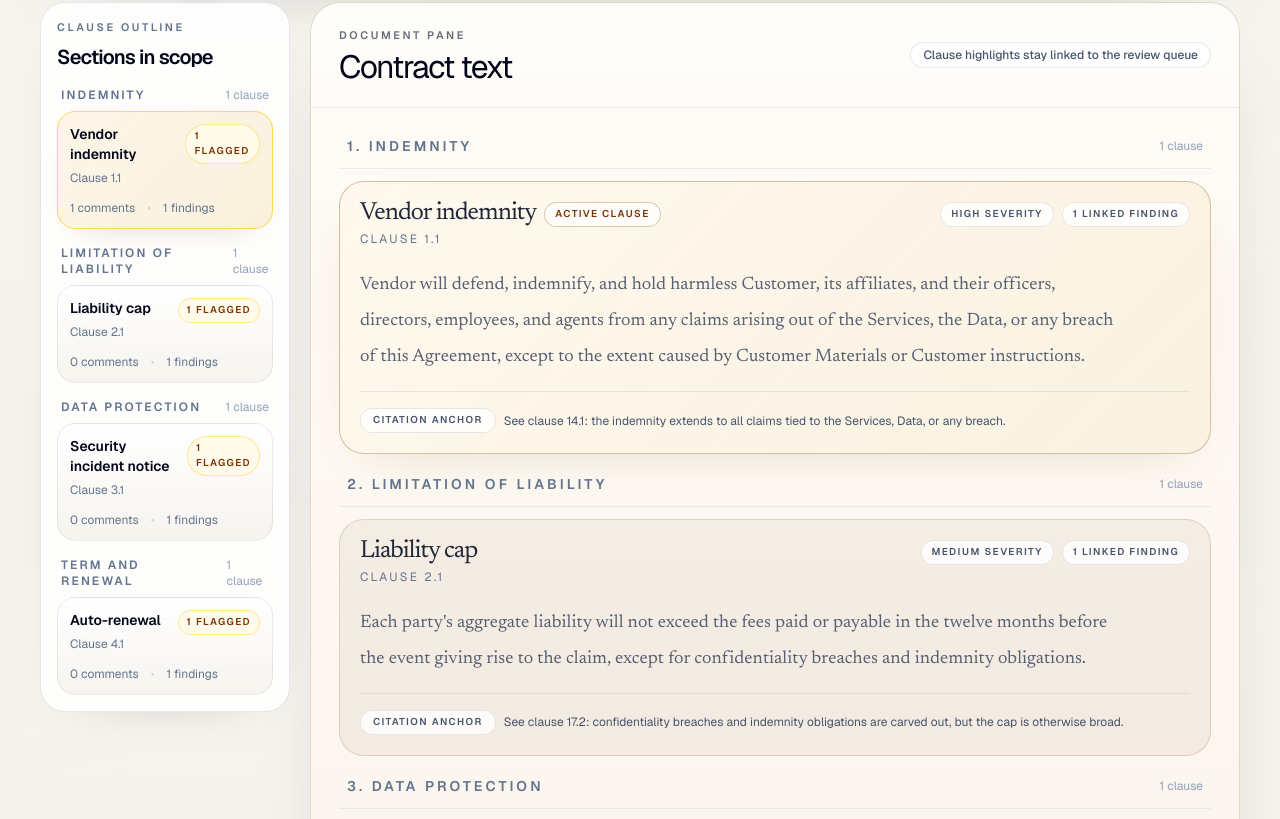
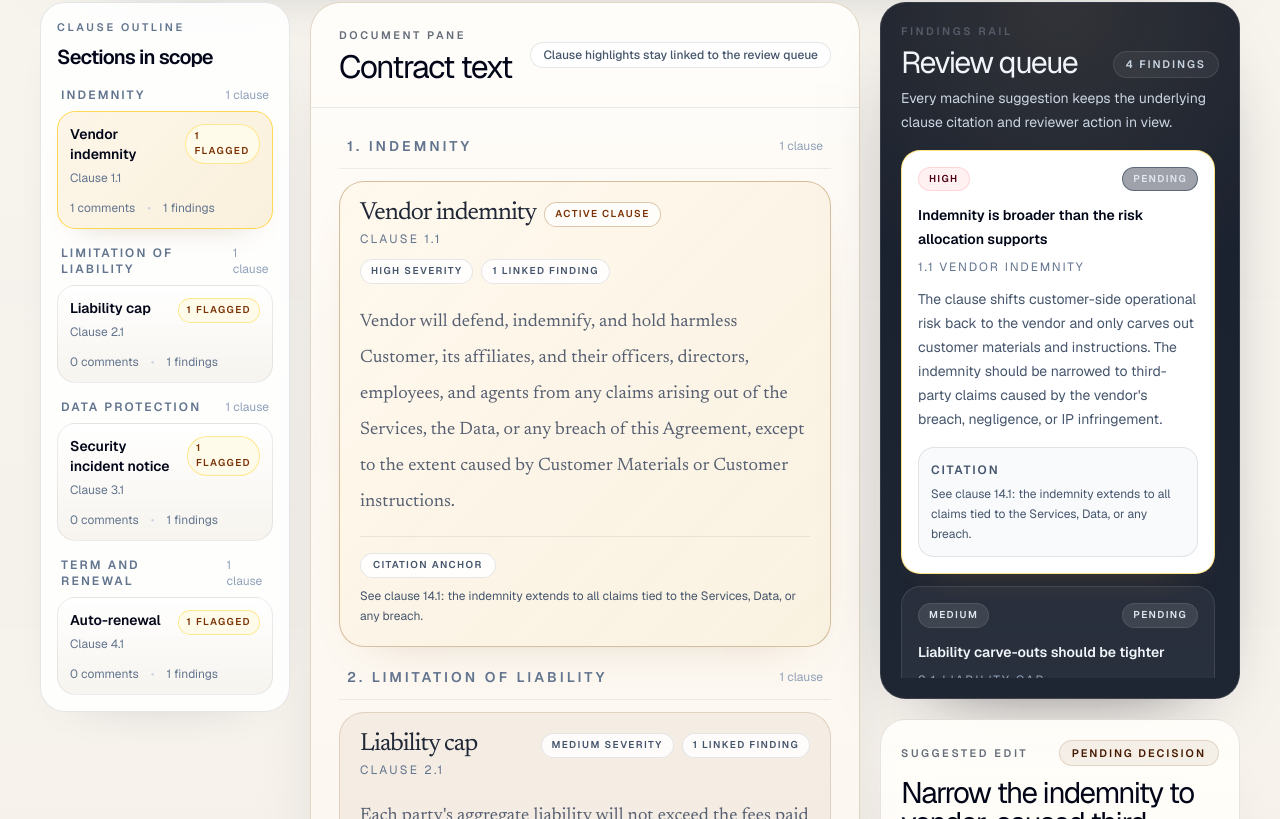
Before and after one commit to alexcatdad/probable-octo-tribble, a Next.js app: page /matters/matter-acme-v-omnicore/review in a window 1280 px wide. Shown: the part 521-1340 px from the top of the page. Built offline with nearby package versions, Linux system fonts and the light colour scheme.

Commit message:
style: tighten laptop review workspace layout

```diff
--- a/components/review/findings-rail.tsx
+++ b/components/review/findings-rail.tsx
@@ -37,7 +37,7 @@ export function FindingsRail({
   return (
     <aside
       aria-label="Findings rail"
-      className="space-y-5 xl:sticky xl:top-5"
+      className="space-y-5 min-[1180px]:sticky min-[1180px]:top-5"
     >
       <section className="panel-surface-dark rounded-[1.6rem] border border-white/10 px-5 py-5 text-slate-100">
         <div className="mb-4">
@@ -58,7 +58,7 @@ export function FindingsRail({
           </p>
         </div>
 
-        <div className="soft-scroll space-y-3 min-[1380px]:max-h-[calc(100vh-17rem)] min-[1380px]:overflow-y-auto min-[1380px]:pr-1">
+        <div className="soft-scroll space-y-3 min-[1180px]:max-h-[calc(100vh-17rem)] min-[1180px]:overflow-y-auto min-[1180px]:pr-1">
           {findings.map((finding) => (
             <FindingCard
               key={finding.id}
--- a/components/review/review-workspace.tsx
+++ b/components/review/review-workspace.tsx
@@ -57,7 +57,7 @@ export function ReviewWorkspace({ matter }: ReviewWorkspaceProps) {
           onSelectClause={review.selectClause}
         />
 
-        <div className="grid gap-5 min-[1380px]:grid-cols-[minmax(0,1fr)_372px] min-[1380px]:items-start">
+        <div className="grid gap-5 min-[1180px]:grid-cols-[minmax(0,1fr)_360px] min-[1180px]:items-start">
           <div className="space-y-5">
             <DocumentPane
               document={review.state.document}
```
